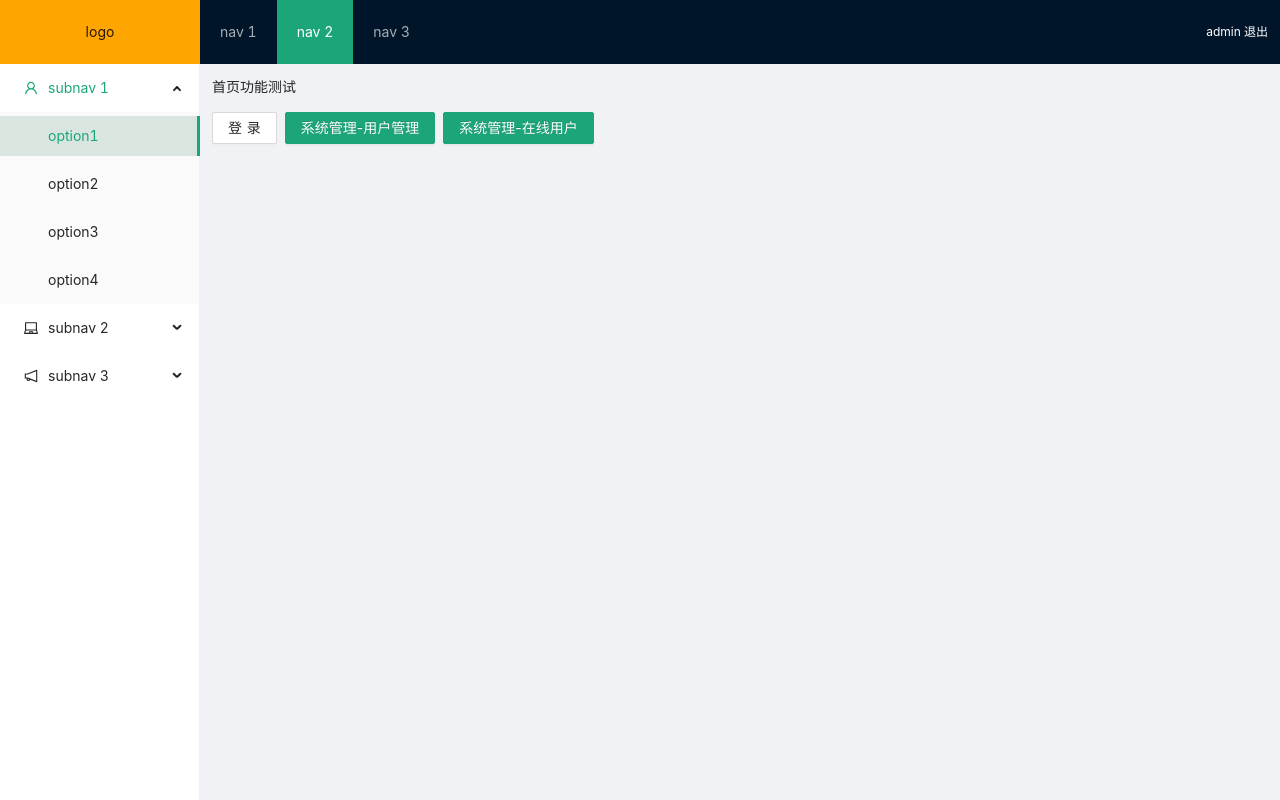
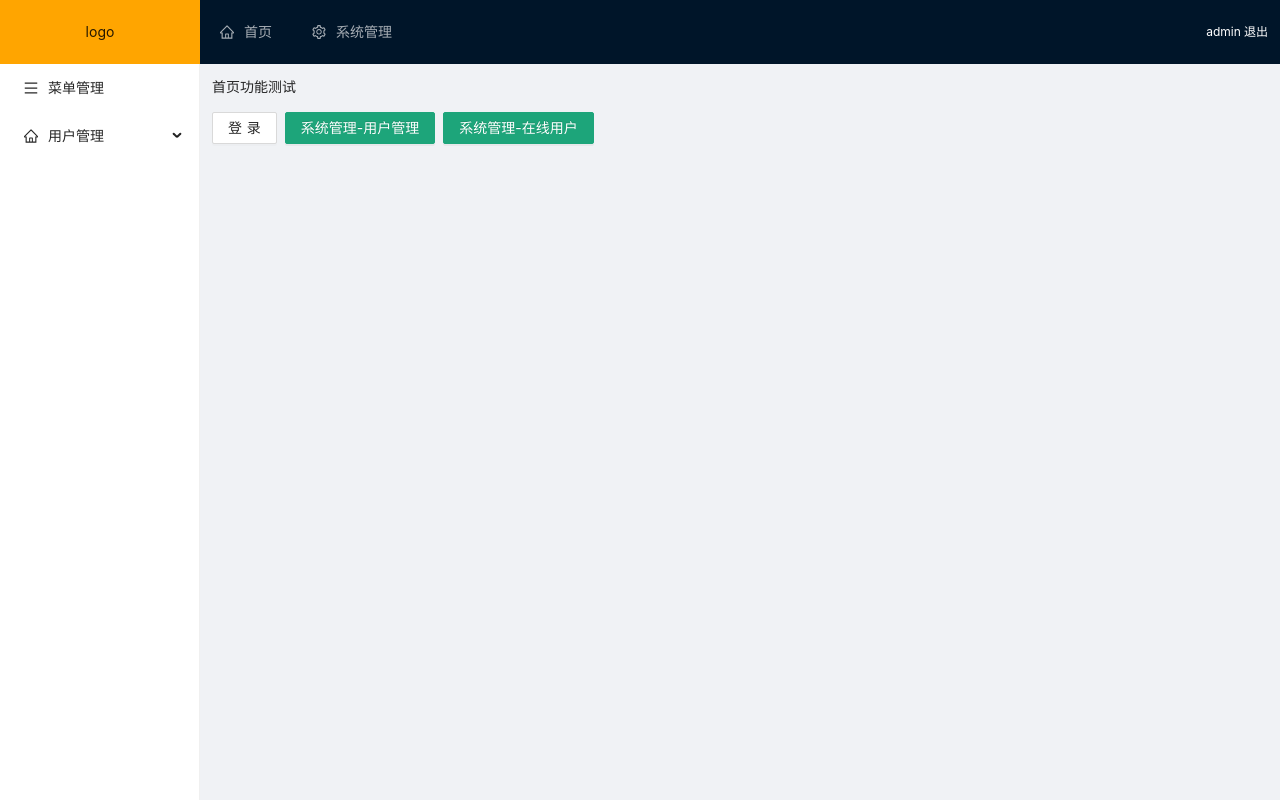
Before and after one commit to luozyiii/cra-antd-ts, a React (Create React App) app: page / in a window 1280 px wide. Built offline with nearby package versions, Linux system fonts and the light colour scheme.

Commit message:
chore: 顶部/侧边菜单

```diff
--- /dev/null
+++ b/src/component/layout/config.tsx
@@ -0,0 +1,22 @@
+import {
+  HomeOutlined,
+  LaptopOutlined,
+  NotificationOutlined,
+  UserOutlined,
+  ToolOutlined,
+  SettingOutlined,
+  MenuOutlined,
+  UserSwitchOutlined,
+} from '@ant-design/icons';
+
+// 菜单 icons 配置
+export const icons: any = {
+  UserOutlined: UserOutlined,
+  NotificationOutlined: NotificationOutlined,
+  LaptopOutlined: LaptopOutlined,
+  HomeOutlined: HomeOutlined,
+  ToolOutlined: ToolOutlined,
+  SettingOutlined: SettingOutlined,
+  MenuOutlined: MenuOutlined,
+  UserSwitchOutlined: UserSwitchOutlined,
+};
--- a/src/component/layout/index.tsx
+++ b/src/component/layout/index.tsx
@@ -2,15 +2,12 @@ import { LaptopOutlined, NotificationOutlined, UserOutlined } from '@ant-design/
 import { Layout, Menu } from 'antd';
 import React, { useEffect, useState } from 'react';
 import { Outlet } from 'react-router-dom';
+import { config as RouteConfig } from '@/route';
+import { icons } from './config';
 
 import styles from './index.module.less';
 
 const { Header, Content, Sider } = Layout;
-
-const items1 = ['1', '2', '3'].map((key) => ({
-  key,
-  label: `nav ${key}`,
-}));
 
 const items2 = [UserOutlined, LaptopOutlined, NotificationOutlined].map((icon, index) => {
   const key = String(index + 1);
@@ -29,11 +26,52 @@ const items2 = [UserOutlined, LaptopOutlined, NotificationOutlined].map((icon, i
 });
 
 const AppLayout = () => {
-  const [mainMenuList, setMainMenuList] = useState<any[]>([]);
+  const [mainItems, setMainItems] = useState<any[]>([]);
+  const [subItems, setSubItems] = useState<any[]>([]);
+
+  // 转换成 antd menu 结构
+  const getAntdMenu = (menuList: any, len: number = 99) => {
+    let count = 0;
+    function loop(arr: any) {
+      count++;
+      if (arr && arr.length > 0) {
+        const newArr = arr.map((item: any) => {
+          let { index, title, path, children, icon, ...other } = item;
+          if (index) {
+            return false;
+          }
+          const menuItem = {
+            ...other,
+            label: title,
+            key: path,
+            children: children && count < len ? loop(children) : undefined,
+          };
+          if (icon && typeof icon === 'string') {
+            menuItem.icon = React.createElement(icons[icon]);
+          } else if (icon === '' || icon === undefined) {
+            menuItem.icon = undefined;
+          } else {
+            menuItem.icon = icon;
+          }
+          return menuItem;
+        });
+        return newArr.filter(Boolean);
+      } else {
+        return [];
+      }
+    }
+    return loop(menuList);
+  };
+
   const getMenu = () => {
     return new Promise((resolve, reject) => {
+      // 顶部菜单
+      const menu = getAntdMenu(RouteConfig[0].children, 1);
+      // 侧边菜单
+      const subMenu = getAntdMenu(RouteConfig[0].children[2].children, 2);
       setTimeout(() => {
-        setMainMenuList(items1);
+        setMainItems(menu);
+        setSubItems(subMenu);
         resolve([]);
       }, 1000);
     });
@@ -54,7 +92,7 @@ const AppLayout = () => {
           theme="dark"
           mode="horizontal"
           defaultSelectedKeys={['2']}
-          items={mainMenuList}
+          items={mainItems}
         />
         <div className={styles.userInfo}>
           admin <span>退出</span>
@@ -68,7 +106,7 @@ const AppLayout = () => {
               mode="inline"
               defaultSelectedKeys={['1']}
               defaultOpenKeys={['sub1']}
-              items={items2}
+              items={subItems}
             />
           </Sider>
           <Content className={styles.mainContent}>
--- a/src/route/base.tsx
+++ b/src/route/base.tsx
@@ -7,10 +7,12 @@ const Login = lazy(() => delayPromise(import(/* webpackChunkName: "login" */ '@/
 const routeConfig: any[] = [
   {
     path: 'login',
+    title: '登陆',
     element: lazyLoad(<Login />),
   },
   {
     path: '*',
+    title: '页面找不到',
     element: <NotFound />,
   },
 ];
--- a/src/route/config.tsx
+++ b/src/route/config.tsx
@@ -11,10 +11,14 @@ const routeConfig = [
     children: [
       {
         index: true,
+        title: '首页',
+        icon: 'HomeOutlined',
         element: <Home />,
       },
       {
         path: 'home',
+        title: '首页',
+        icon: 'HomeOutlined',
         element: <Home />,
       },
       ...system,
--- a/src/route/index.tsx
+++ b/src/route/index.tsx
@@ -14,4 +14,5 @@ const RouteWrap = () => {
   );
 };
 
+export { config };
 export default RouteWrap;
--- a/src/route/system.tsx
+++ b/src/route/system.tsx
@@ -1,5 +1,6 @@
 import { lazy } from 'react';
 import { delayPromise, lazyLoad } from './util';
+import type { RouteItemProps } from './type';
 
 const MenuPage = lazy(() => delayPromise(import(/* webpackChunkName: "system-menu" */ '@/page/system/menu')));
 const UserPage = lazy(() => delayPromise(import(/* webpackChunkName: "system-user" */ '@/page/system/user')));
@@ -7,23 +8,33 @@ const UserOnlinePage = lazy(() =>
   delayPromise(import(/* webpackChunkName: "system-user-online" */ '@/page/system/user/online')),
 );
 
-const config: any[] = [
+const config: RouteItemProps[] = [
   {
     path: 'system',
+    title: '系统管理',
+    icon: 'SettingOutlined',
     children: [
       {
         path: 'menu',
+        title: '菜单管理',
+        icon: 'MenuOutlined',
         element: lazyLoad(<MenuPage />),
       },
       {
         path: 'user',
+        title: '用户管理',
+        icon: 'HomeOutlined',
         children: [
           {
-            index: true,
+            path: 'list',
+            title: '用户管理',
+            icon: 'UserOutlined',
             element: lazyLoad(<UserPage />),
           },
           {
             path: 'online',
+            title: '在线管理',
+            icon: 'UserSwitchOutlined',
             element: lazyLoad(<UserOnlinePage />),
           },
         ],
```
Also changed, not shown: src/route/type.d.ts (added, +11 -0 lines).
